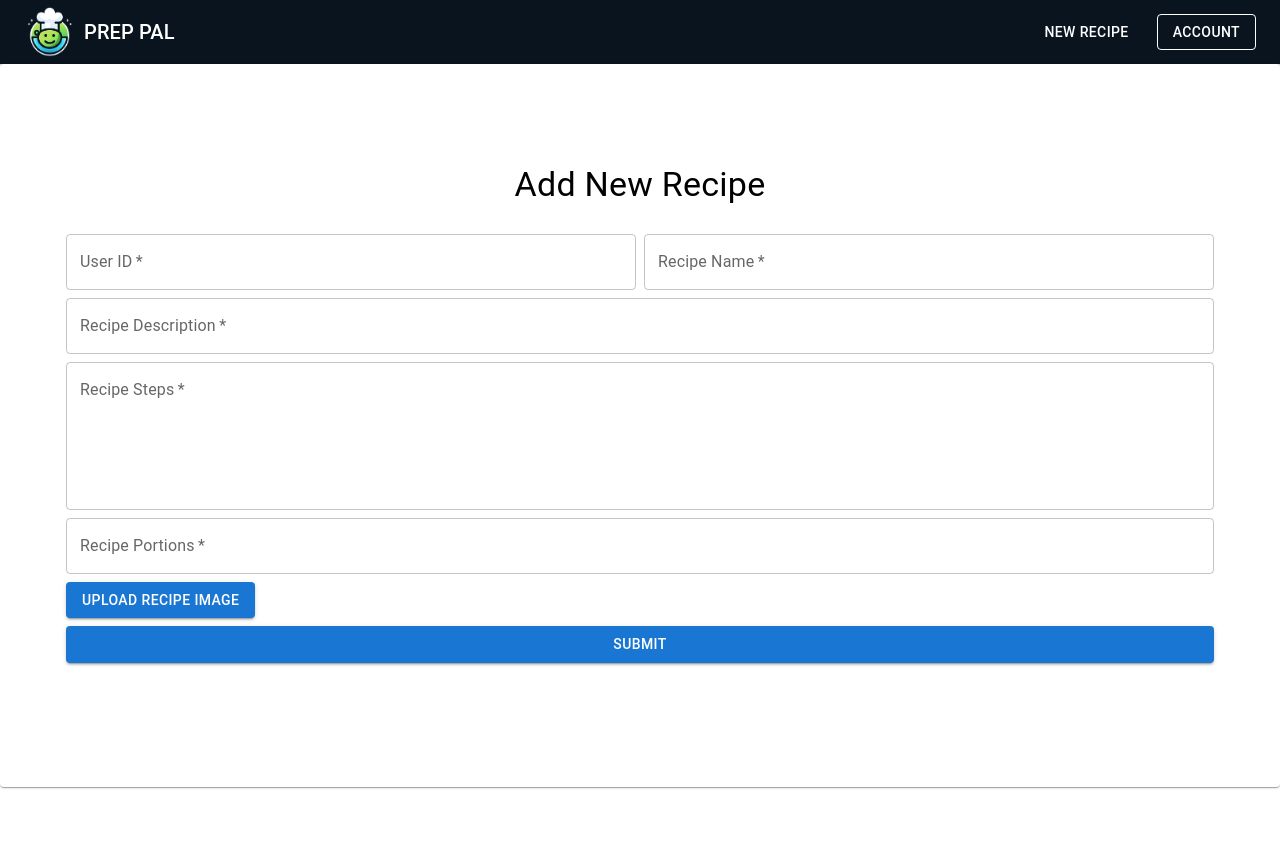
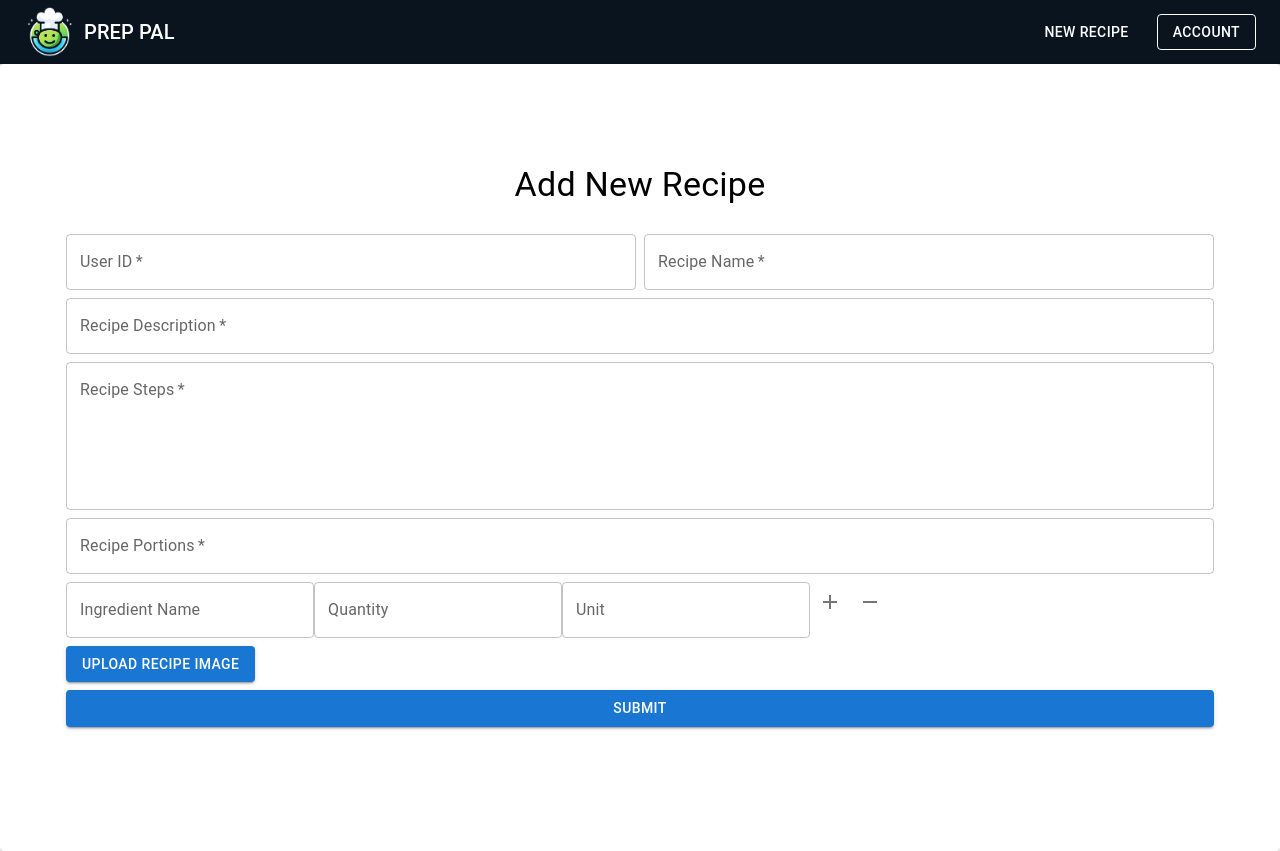
Before and after one commit to staniuchi2/recipe_app, a React (Create React App) app in the folder client/: page /add_recipes in a window 1280 px wide. Before the commit the page ends 800 px from the top, so only its background shows below. Built offline with nearby package versions, Linux system fonts and the light colour scheme.

Commit message:
added ingredients added

```diff
--- a/client/src/AddRecipe.js
+++ b/client/src/AddRecipe.js
@@ -1,26 +1,42 @@
 
-import React, { useEffect, useState} from 'react';
+import React, { useState} from 'react';
 //import { Link } from 'react-router-dom';
 import Button from '@mui/material/Button';
 
 import Card from '@mui/material/Card';
 
-import { CardContent, FormGroup, Grid, TextField, Typography } from '@mui/material';
+import AddIcon from '@mui/icons-material/Add';
+
+import { CardContent, Grid, TextField, Typography, IconButton} from '@mui/material';
+
+import RemoveIcon from '@mui/icons-material/Remove';
+
 
 
 function AddRecipes() {
-
-    const [sentID, setID] = useState("");
-    const [sentName, setName] = useState("");
-    const [sentDesc, setDesc] = useState("");
-    const [sentSteps, setSteps] = useState("");
-    const [sentPortions, setPortions] = useState("");
-    const [sentImage, setImage] = useState("")
-
-
+    const [inputFields, setInputFields] = useState([
+        {ingredientName: '', quantity: '', unit: ''},
+    ]);
 
     const handeUpload = () =>{
         console.log("changed")
+    }
+
+    const handleChangeInput = (index, event) => {
+        const values = [...inputFields];
+        values[index][event.target.name] = event.target.value;
+        setInputFields(values);
+        console.log(inputFields);
+    }
+
+    const handleAddButton = () => {
+        setInputFields([...inputFields, {ingredientName: '', quantity: '', unit: ''}]);
+    }
+
+    const handleRemoveButton = (index) => {
+        const values = [...inputFields];
+        values.splice(index, 1);
+        setInputFields(values);
     }
 
     const handleSubmit = async(e) => {
@@ -71,6 +87,37 @@ function AddRecipes() {
                                 <TextField type="Number" label="Recipe Portions" name="recipePortions" placeholder="Enter Recipe Portions" variant="outlined" fullWidth required/>
                             </Grid>
                             <Grid xs={12} item>
+                                { inputFields.map((inputField, index) => (
+                                    <div key={index}>
+                                        <TextField
+                                            name="ingredientName"
+                                            label="Ingredient Name"
+                                            value={inputField.ingredientName}
+                                            onChange={event => handleChangeInput(index, event)}
+                                        />
+                                        <TextField
+                                            type="Number"
+                                            name="quantity"
+                                            label="Quantity"
+                                            value={inputField.quantity}
+                                            onChange={event => handleChangeInput(index, event)}
+                                        />
+                                        <TextField
+                                            name="unit"
+                                            label="Unit"
+                                            value={inputField.unit}
+                                            onChange={event => handleChangeInput(index, event)}
+                                        />
+                                        <IconButton onClick={() => handleAddButton()}>
+                                            <AddIcon />
+                                        </IconButton>
+                                        <IconButton onClick={() => handleRemoveButton(index)}>
+                                            <RemoveIcon/>
+                                        </IconButton>
+                                    </div>
+                                ))}
+                            </Grid>
+                            <Grid xs={12} item>
                                 <Button variant="contained" component="label"> Upload Recipe Image <input accept="image/*" type='file' onChange={handeUpload} hidden/></Button>
                             </Grid>
                             <Grid xs={12} item>
```
Also changed, not shown: client/package.json (+4 -3 lines), 1 other file (tests, documents, lock files or other folders).
